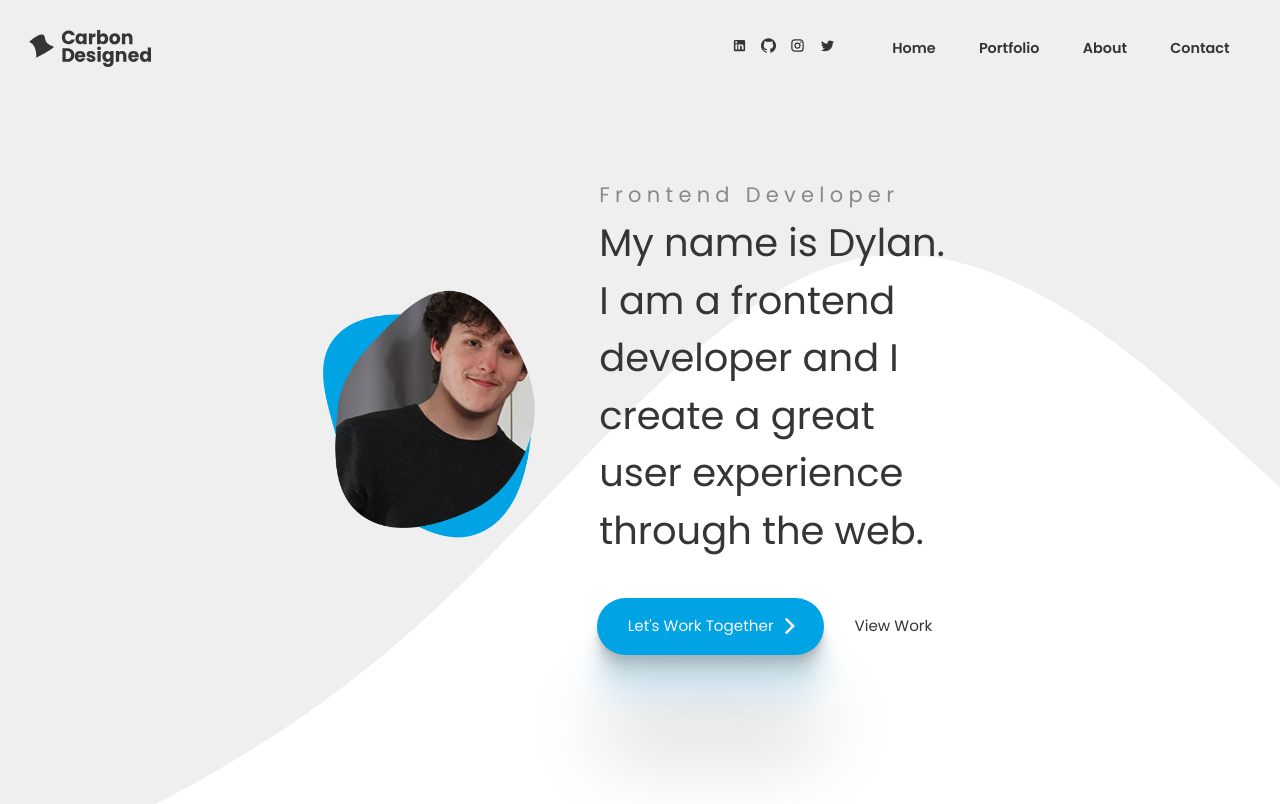
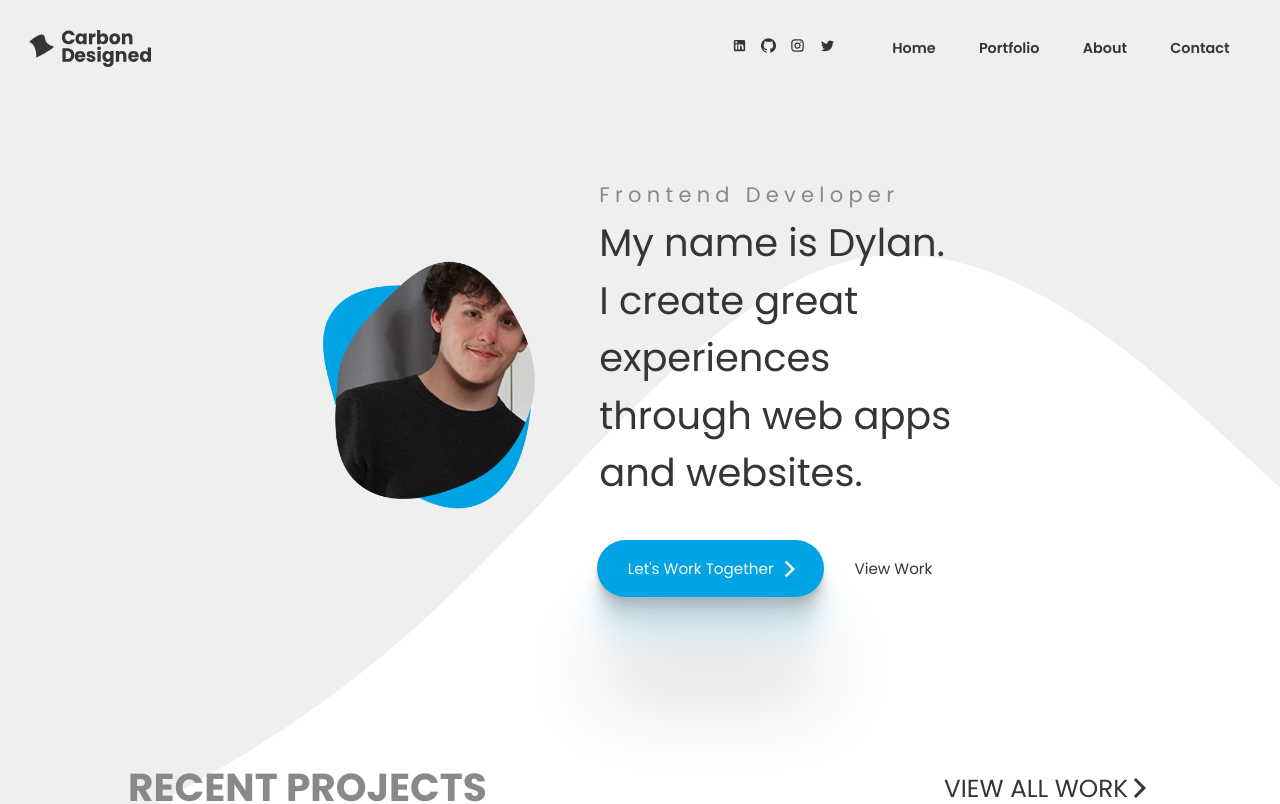
Before and after one commit to dylanreedx/portfolio, a React (Create React App) app: page / in a window 1280 px wide. Shown: the top 804 px of the page. Built offline with nearby package versions, Linux system fonts and the light colour scheme.

Commit message:
adjusted headline on hero section2

```diff
--- a/src/pages/Home/Hero.js
+++ b/src/pages/Home/Hero.js
@@ -31,8 +31,8 @@ const Hero = () => {
           >
             <h2>Frontend Developer</h2>
             <h1>
-              My name is Dylan. I am a frontend developer and I create a great
-              user experience through the web.
+              My name is Dylan. I create great experiences through web apps and
+              websites.
             </h1>
           </motion.div>
           <motion.div
```
